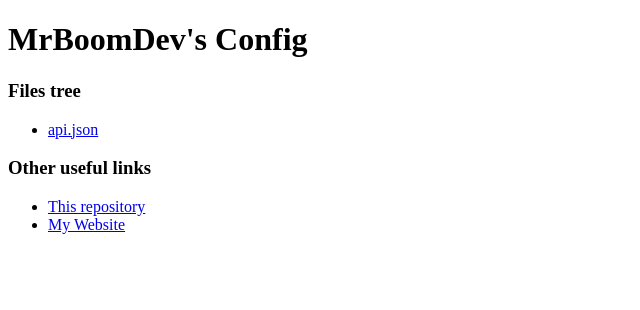
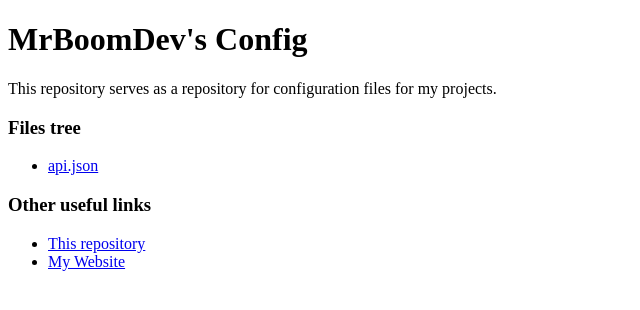
Before and after one commit to MrBoomDeveloper/Config, a plain HTML site: page index.html in a window 1280 px wide. Shown: the whole page, without its empty margins (0-640 px from the left). Drawn offline with Linux system fonts and the light colour scheme.

Commit message:
Update index.html

```diff
--- a/index.html
+++ b/index.html
@@ -5,6 +5,7 @@
   </head>
   <body>
     <h1>MrBoomDev's Config</h1>
+    <p>This repository serves as a repository for configuration files for my projects.</p>
     <h3>Files tree</h3>
     <ul>
       <li><a href="./api.json">api.json</a></li>
```
